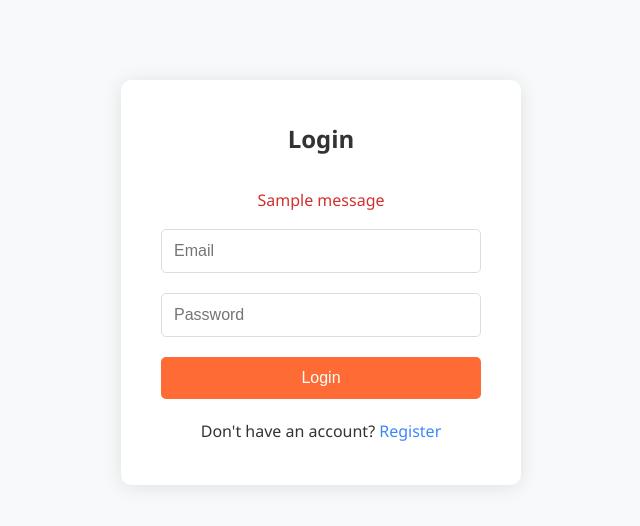
After one commit to BillyGrande/eshop, a Flask app: page /login in a window 1280 px wide. The commit adds this page. Shown: the top 526 px of the page, without its empty margins (319-959 px from the left). Run offline with Flask 3, Linux system fonts and the light colour scheme; tables that the repository leaves empty hold one stand-in row (values such as "Sample post"); one stand-in notice (Sample message) is shown.

Commit message:
First steps for reccomendation system

```diff
--- /dev/null
+++ b/src/eshop/auth.py
@@ -0,0 +1,55 @@
+from flask import Blueprint, render_template, redirect, url_for, flash, request
+from flask_login import login_user, logout_user, login_required, current_user
+from urllib.parse import urlparse
+from .models import db, User
+
+auth = Blueprint('auth', __name__)
+
+@auth.route('/login', methods=['GET', 'POST'])
+def login():
+    if current_user.is_authenticated:
+        return redirect(url_for('index'))
+
+    if request.method == 'POST':
+        email = request.form.get('email')
+        password = request.form.get('password')
+        user = User.query.filter_by(email=email).first()
+
+        if user and user.check_password(password):
+            login_user(user, remember=True)
+            next_page = request.args.get('next')
+            if not next_page or urlparse(next_page).netloc != '':
+                next_page = url_for('index')
+            return redirect(next_page)
+        flash('Invalid email or password')
+
+    return render_template('login.html')
+
+@auth.route('/register', methods=['GET', 'POST'])
+def register():
+    if current_user.is_authenticated:
+        return redirect(url_for('index'))
+
+    if request.method == 'POST':
+        email = request.form.get('email')
+        password = request.form.get('password')
+
+        if User.query.filter_by(email=email).first():
+            flash('Email already registered')
+            return redirect(url_for('auth.register'))
+
+        user = User(email=email)
+        user.set_password(password)
+        db.session.add(user)
+        db.session.commit()
+
+        login_user(user, remember=True)
+        return redirect(url_for('index'))
+
+    return render_template('register.html')
+
+@auth.route('/logout')
+@login_required
+def logout():
+    logout_user()
+    return redirect(url_for('index'))
--- a/src/eshop/static/style.css
+++ b/src/eshop/static/style.css
@@ -414,3 +414,55 @@ footer {
         grid-template-columns: 1fr;
     }
 }
+
+/* Auth Forms */
+.auth-form {
+    max-width: 400px;
+    margin: 80px auto;
+    padding: 40px;
+    background: white;
+    border-radius: 10px;
+    box-shadow: 0 2px 20px rgba(0, 0, 0, 0.1);
+}
+
+.auth-form h2 {
+    text-align: center;
+    margin-bottom: 30px;
+    color: #333;
+}
+
+.auth-form input {
+    width: 100%;
+    padding: 12px;
+    margin-bottom: 20px;
+    border: 1px solid #ddd;
+    border-radius: 5px;
+    font-size: 16px;
+}
+
+.auth-form button {
+    width: 100%;
+    padding: 12px;
+    background: #ff6b35;
+    color: white;
+    border: none;
+    border-radius: 5px;
+    font-size: 16px;
+    cursor: pointer;
+    transition: background 0.3s;
+}
+
+.auth-form button:hover {
+    background: #e55a2b;
+}
+
+.auth-form p {
+    text-align: center;
+    margin-top: 20px;
+}
+
+.auth-form .error {
+    color: #d32f2f;
+    text-align: center;
+    margin-bottom: 15px;
+}
--- a/src/eshop/templates/index.html
+++ b/src/eshop/templates/index.html
@@ -24,7 +24,11 @@
             <div class="user-actions">
                 <a href="#" class="search-icon">🔍</a>
                 <a href="#" class="cart-icon">🛒</a>
-                <a href="#" class="account-icon">👤</a>
+                {% if current_user.is_authenticated %}
+                    <a href="{{ url_for('auth.logout') }}" class="account-icon">🚪</a>
+                {% else %}
+                    <a href="{{ url_for('auth.login') }}" class="account-icon">👤</a>
+                {% endif %}
             </div>
         </div>
     </header>
--- /dev/null
+++ b/src/eshop/templates/login.html
@@ -0,0 +1,29 @@
+<!DOCTYPE html>
+<html lang="en">
+<head>
+    <meta charset="UTF-8">
+    <meta name="viewport" content="width=device-width, initial-scale=1.0">
+    <title>Login - E-Shop</title>
+    <link rel="stylesheet" href="{{ url_for('static', filename='style.css') }}">
+</head>
+<body>
+    <div class="container">
+        <div class="auth-form">
+            <h2>Login</h2>
+            {% with messages = get_flashed_messages() %}
+                {% if messages %}
+                    {% for message in messages %}
+                        <p class="error">{{ message }}</p>
+                    {% endfor %}
+                {% endif %}
+            {% endwith %}
+            <form method="POST">
+                <input type="email" name="email" placeholder="Email" required>
+                <input type="password" name="password" placeholder="Password" required>
+                <button type="submit">Login</button>
+            </form>
+            <p>Don't have an account? <a href="{{ url_for('auth.register') }}">Register</a></p>
+        </div>
+    </div>
+</body>
+</html>
--- a/src/eshop/views.py
+++ b/src/eshop/views.py
@@ -1,40 +1,36 @@
 from eshop import app
-from flask import Flask, render_template, send_from_directory
+from flask import Flask, render_template, send_from_directory, jsonify, request
+from flask_login import current_user, login_required
+from .models import db, Product, UserInteraction
+from .recommender import Recommender
 import os
 
 @app.route('/')
 def home():
-    # Sample data for product recommendations
-    recommended_products = [
-        {
-            'id': 1,
-            'name': 'Premium Noise-Cancelling Wireless Headphones with Extended Battery Life',
-            'price': 129.99,
-            'image': 'placeholder.jpg',
-            'description': 'Noise-cancelling wireless headphones with premium sound quality.'
-        },
-        {
-            'id': 2,
-            'name': 'Smart Fitness Watch with Heart Rate Monitor',
-            'price': 89.99,
-            'image': 'placeholder.jpg',
-            'description': 'Track your fitness goals with this advanced smart watch.'
-        },
-        {
-            'id': 3,
-            'name': 'Ultra-Portable 20,000mAh Power Bank with Fast Charging',
-            'price': 49.99,
-            'image': 'placeholder.jpg',
-            'description': '20,000mAh power bank for all your charging needs on the go.'
-        },
-        {
-            'id': 4,
-            'name': 'Waterproof Bluetooth Speaker with 360° Sound',
-            'price': 79.99,
-            'image': 'placeholder.jpg',
-            'description': 'Waterproof speaker with 360° sound and 12-hour battery life.'
-        }
-    ]
+    # Initialize sample products if database is empty
+    if Product.query.count() == 0:
+        sample_products = [
+            Product(name='Premium Noise-Cancelling Wireless Headphones', price=129.99,
+                   category='Electronics', image='placeholder.jpg',
+                   description='Noise-cancelling wireless headphones with premium sound quality.'),
+            Product(name='Smart Fitness Watch', price=89.99,
+                   category='Electronics', image='placeholder.jpg',
+                   description='Track your fitness goals with this advanced smart watch.'),
+            Product(name='Ultra-Portable Power Bank', price=49.99,
+                   category='Electronics', image='placeholder.jpg',
+                   description='20,000mAh power bank for all your charging needs.'),
+            Product(name='Waterproof Bluetooth Speaker', price=79.99,
+                   category='Electronics', image='placeholder.jpg',
+                   description='Waterproof speaker with 360° sound.')
+        ]
+        db.session.add_all(sample_products)
+        db.session.commit()
+
+    # Get personalized recommendations
+    if current_user.is_authenticated:
+        recommended_products = Recommender.get_recommendations_for_user(current_user.id)
+    else:
+        recommended_products = Recommender.get_popular_products(4)
 
     return render_template('index.html', recommended_products=recommended_products)
 
@@ -43,5 +39,43 @@ def serve_placeholder(filename):
     # For simplicity, serve a placeholder for all image requests
     return send_from_directory(os.path.join(app.root_path, 'static'), 'style.css')
 
-#if __name__ == '__main__':
-#    app.run(debug=True)
+@app.route('/track', methods=['POST'])
+def track_interaction():
+    """Track user interactions with products"""
+    if not current_user.is_authenticated:
+        return jsonify({'status': 'ok'})
+
+    data = request.get_json()
+    product_id = data.get('product_id')
+    interaction_type = data.get('type', 'view')
+
+    if product_id:
+        interaction = UserInteraction(
+            user_id=current_user.id,
+            product_id=product_id,
+            interaction_type=interaction_type
+        )
+        db.session.add(interaction)
+        db.session.commit()
+
+    return jsonify({'status': 'ok'})
+
+@app.route('/product/<int:product_id>')
+def product_detail(product_id):
+    """Show product details and track view"""
+    product = Product.query.get_or_404(product_id)
+
+    # Track view if user is authenticated
+    if current_user.is_authenticated:
+        interaction = UserInteraction(
+            user_id=current_user.id,
+            product_id=product_id,
+            interaction_type='view'
+        )
+        db.session.add(interaction)
+        db.session.commit()
+
+    # Get similar products
+    similar_products = Recommender.get_similar_products(product_id, limit=4)
+
+    return render_template('product.html', product=product, similar_products=similar_products)
```
Also changed, not shown: pyproject.toml (+7 -0 lines), src/eshop/__init__.py (+19 -0 lines), src/eshop/config.py (added, +8 -0 lines), src/eshop/models.py (added, +55 -0 lines), src/eshop/recommender.py (added, +79 -0 lines), src/eshop/templates/register.html (added, +29 -0 lines), eshop.db (added), 3 other files.
